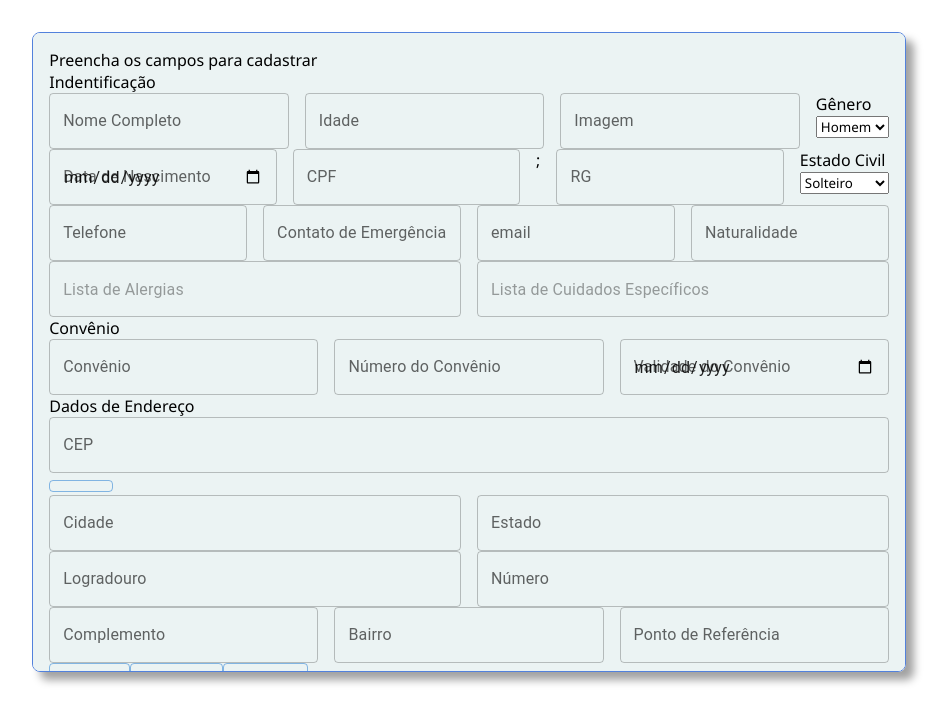
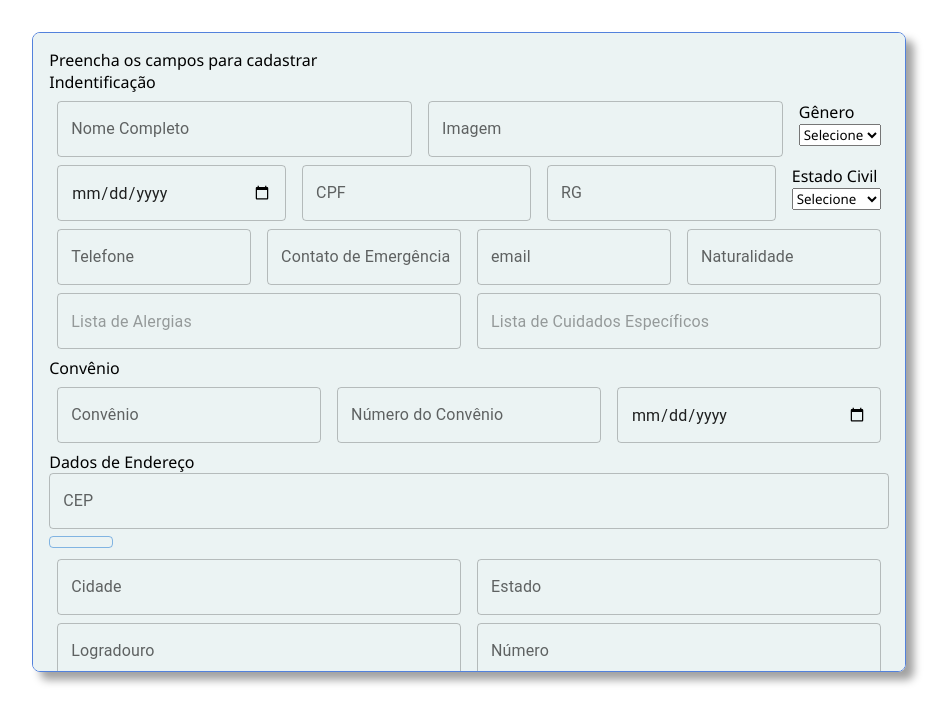
Before and after one commit to FullStack-Trindade/M3P-FrontEnd-Squad5, a React (Vite) app in the folder LifeCare/: page / in a window 1280 px wide. Shown: the top 724 px of the page, without its empty margins (171-1121 px from the left). Built offline with nearby package versions, Linux system fonts and the light colour scheme.

Commit message:
Validações simples implementado

```diff
--- a/LifeCare/src/components/FormRegisterPatient/FormRegisterPatient.component.jsx
+++ b/LifeCare/src/components/FormRegisterPatient/FormRegisterPatient.component.jsx
@@ -1,5 +1,6 @@
 import { InputComponent } from "../Input/Input.component";
 import Button from "@mui/material/Button";
+
 import { useForm } from "react-hook-form";
 import * as Styled from "./FormRegisterPatient.styles";
 
@@ -34,8 +35,6 @@ export const FormRegisterComponent = () => {
     const body = {
       ...data,
     };
-
-    await setValue("birthdate", new Date(body.birthdate));
   };
   const submitDelete = async () => {};
 
@@ -47,30 +46,25 @@ export const FormRegisterComponent = () => {
           <legend className="formTitle">Indentificação</legend>
           <Styled.FormRow>
             <InputComponent
-              id="name"
+              id="fullName"
               type="text"
               placeholder="Digite seu nome"
               label="Nome Completo"
               register={{
-                ...register("name", {
-                  required: true,
-                  minLength: 5,
-                  maxLength: 50,
+                ...register("fullName", {
+                  required: "Campo obrigatório",
+                  minLength: {
+                    value: 8,
+                    message: "Campo precisa ter acima de 8 caracteres",
+                  },
+                  maxLength: {
+                    value: 64,
+                    message: "Campo precisa ter menos de 64 caracteres",
+                  },
                 }),
               }}
-              error={errors.name}
-            />
-            <InputComponent
-              id="age"
-              type="number"
-              placeholder="Digite sua Idade"
-              label="Idade"
-              register={{
-                ...register("age", {
-                  required: true,
-                }),
-              }}
-              error={errors.age}
+              error={!!errors.fullName}
+              helperText={errors.fullName?.message}
             />
             <InputComponent
               id="url"
@@ -78,31 +72,34 @@ export const FormRegisterComponent = () => {
               placeholder="Link sua Imagem"
               label="Imagem"
               register={{
-                ...register("url", {}),
+                ...register("url"),
               }}
-              error={errors.url}
             />
 
             <div className="select">
               <label className="genderLabel" htmlFor="gender">
                 Gênero
               </label>
-              <select id="gender" {...register("gender", { required: true })}>
-                <option value="Homem">Homem</option>
-                <option value="Mulher">Mulher</option>
-                <option value="Outro">outro</option>
+              <select
+                id="gender"
+                {...register("gender", { required: "Campo obrigatório" })}
+              >
+                <option value="">Selecione</option>
+                <option value="male">Homem</option>
+                <option value="female">Mulher</option>
+                <option value="other">outro</option>
               </select>
             </div>
           </Styled.FormRow>
           <Styled.FormRow>
             <InputComponent
-              id="birthdate"
+              id="birthday"
               type="date"
-              label="Data de Nascimento"
               register={{
-                ...register("birthdate", { required: true }),
+                ...register("birthday", { required: "Campo obrigatório" }),
               }}
-              error={errors.birthdate}
+              error={!!errors.birthday}
+              helperText={errors.birthday?.message}
             />
             <InputComponent
               id="cpf"
@@ -110,36 +107,56 @@ export const FormRegisterComponent = () => {
               label="CPF"
               register={{
                 ...register("cpf", {
-                  required: true,
-                  maxLength: 11,
+                  required: "Campo obrigatório",
+                  minLength: {
+                    value: 11,
+                    message: "Campo precisa ter acima de 11 caracteres",
+                  },
+                  maxLength: {
+                    value: 14,
+                    message: "Campo precisa ter menos de 14 caracteres",
+                  },
                 }),
               }}
-              error={errors.cpf}
+              error={!!errors.cpf}
+              helperText={errors.cpf?.message}
             />
-            ;
+
             <InputComponent
               id="rg"
               type="text"
               placeholder="Digite seu RG"
               label="RG"
               register={{
-                ...register("rg", { required: true, maxLength: 11 }),
+                ...register("rg", {
+                  required: "Campo obrigatório",
+                  minLength: {
+                    value: 14,
+                    message: "Campo precisa ter acima de 14 caracteres",
+                  },
+                  maxLength: {
+                    value: 20,
+                    message: "Campo precisa ter menos de 20 caracteres",
+                  },
+                }),
               }}
-              error={errors.rg}
+              error={!!errors.rg}
+              helperText={errors.rg?.message}
             />
             <div className="select">
-              <label className="labelMstatus" htmlFor="maritalStatus">
+              <label className="civilStatus" htmlFor="civilStatus">
                 Estado Civil
               </label>
               <select
-                id="maritalStatus"
-                {...register("maritalStatus", { required: true })}
+                id="civilStatus"
+                {...register("civilStatus", { required: true })}
               >
-                <option value="Solteiro">Solteiro</option>
-                <option value="Casado">Casado</option>
-                <option value="Separado">Separado</option>
-                <option value="Divorciado">Divorciado </option>
-                <option value="Viúvo">Viúvo</option>
+                <option value="">Selecione</option>
+                <option value="single">Solteiro</option>
+                <option value="married">Casado</option>
+                <option value="separated">Separado</option>
+                <option value="divorced">Divorciado </option>
+                <option value="widowed">Viúvo</option>
               </select>
             </div>
           </Styled.FormRow>
@@ -149,18 +166,23 @@ export const FormRegisterComponent = () => {
               type="text"
               label="Telefone"
               register={{
-                ...register("telephone", { required: true }),
+                ...register("telephone", { required: "Campo obrigatório" }),
               }}
-              error={errors.telephone}
+              error={!!errors.telephone}
+              helperText={errors.telephone?.message}
             />
+
             <InputComponent
-              id="emergency"
+              id="emergencyContact"
               type="text"
               label="Contato de Emergência"
               register={{
-                ...register("emergency", { required: true }),
+                ...register("emergencyContact", {
+                  required: "Campo obrigatório",
+                }),
               }}
-              error={errors.emergency}
+              error={!!errors.emergencyContact}
+              helperText={errors.emergencyContact?.message}
             />
 
             <InputComponent
@@ -170,13 +192,15 @@ export const FormRegisterComponent = () => {
               label="email"
               register={{
                 ...register("email", {
+                  required: "Campo obrigatório",
                   validate: {
                     matchPath: (v) =>
                       /^\w+([.-]?\w+)*@\w+([.-]?\w+)*(\.\w{2,3})+$/.test(v),
                   },
                 }),
               }}
-              error={errors.email}
+              error={!!errors.email}
+              helperText={errors.email?.message}
             />
             <InputComponent
               id="nationality"
@@ -185,25 +209,40 @@ export const FormRegisterComponent = () => {
               label="Naturalidade"
               register={{
                 ...register("nationality", {
-                  required: true,
-                  minLength: 5,
-                  maxLength: 50,
+                  required: "Campo obrigatório",
+                  minLength: {
+                    value: 8,
+                    message: "Campo precisa ter acima de 5 caracteres",
+                  },
+                  maxLength: {
+                    value: 64,
+                    message: "Campo precisa ter menos de 64 caracteres",
+                  },
                 }),
               }}
-              error={errors.nationality}
+              error={!!errors.nationality}
+              helperText={errors.nationality?.message}
             />
           </Styled.FormRow>
           <Styled.FormRow>
             <InputComponent
-              id="allergies"
+              id="listOfAllergies"
               type="textarea"
               placeholder="Lista de Alergias"
               register={{
-                ...register("allergies", {
-                  maxLength: 500,
+                ...register("listOfAllergies", {
+                  minLength: {
+                    value: 1,
+                    message: "Campo precisa ter acima de 5 caracteres",
+                  },
+                  maxLength: {
+                    value: 100,
+                    message: "Campo precisa ter menos de 100 caracteres",
+                  },
                 }),
               }}
-              error={errors.allergies}
+              error={!!errors.listOfAllergies}
+              helperText={errors.listOfAllergies?.message}
             />
             <InputComponent
               id="specificCare"
@@ -211,10 +250,16 @@ export const FormRegisterComponent = () => {
               placeholder="Lista de Cuidados Específicos"
               register={{
                 ...register("specificCare", {
-                  maxLength: 500,
+                  minLength: {
+                    value: 1,
+                    message: "Campo precisa ter acima de 5 caracteres",
+                  },
+                  maxLength: {
+                    value: 100,
+                    message: "Campo precisa ter menos de 100 caracteres",
+                  },
                 }),
               }}
-              error={errors.specificCare}
             />
           </Styled.FormRow>
         </div>
@@ -223,14 +268,13 @@ export const FormRegisterComponent = () => {
 
           <Styled.FormRow>
             <InputComponent
-              id="insurance"
+              id="healthInsurance"
               type="text"
               placeholder="Unimed"
               label="Convênio"
               register={{
-                ...register("insurance"),
+                ...register("healthInsurance"),
               }}
-              error={errors.insurance}
             />
             <InputComponent
               id="insuranceNumber"
@@ -240,16 +284,13 @@ export const FormRegisterComponent = () => {
               register={{
                 ...register("insuranceNumber"),
               }}
-              error={errors.insuranceNumber}
             />
             <InputComponent
-              id="expireDate"
+              id="insuranceExpirationDate"
               type="date"
-              label="Validade do Convênio "
               register={{
-                ...register("expireDate"),
+                ...register("insuranceExpirationDate"),
               }}
-              error={errors.expireDate}
             />
           </Styled.FormRow>
         </div>
@@ -264,7 +305,6 @@ export const FormRegisterComponent = () => {
               register={{
                 ...register("cep"),
               }}
-              error={errors.cep}
             />
             <Button
               className="cepButton"
@@ -281,19 +321,15 @@ export const FormRegisterComponent = () => {
               register={{
                 ...register("city"),
               }}
-              error={errors.city}
-              readOnly
             />
             <InputComponent
               id="state"
               type="text"
               placeholder="Estado"
               label="Estado"
-              readOnly
               register={{
                 ...register("state"),
               }}
-              error={errors.state}
             />
           </Styled.FormRow>
           <Styled.FormRow>
@@ -305,8 +341,6 @@ export const FormRegisterComponent = () => {
               register={{
                 ...register("place"),
               }}
-              error={errors.place}
-              readOnly
             />
 
             <InputComponent
@@ -317,8 +351,6 @@ export const FormRegisterComponent = () => {
               register={{
                 ...register("number"),
               }}
-              error={errors.number}
-              readOnly
             />
           </Styled.FormRow>
           <Styled.FormRow>
@@ -330,8 +362,6 @@ export const FormRegisterComponent = () => {
               register={{
                 ...register("complement"),
               }}
-              error={errors.complement}
-              readOnly
             />
             <InputComponent
               id="street"
@@ -341,8 +371,6 @@ export const FormRegisterComponent = () => {
               register={{
                 ...register("street"),
               }}
-              error={errors.street}
-              readOnly
             />
             <InputComponent
               id="referencePoint"
@@ -352,8 +380,6 @@ export const FormRegisterComponent = () => {
               register={{
                 ...register("referencePoint"),
               }}
-              error={errors.referencePoint}
-              readOnly
             />
           </Styled.FormRow>
           <div>
--- a/LifeCare/src/components/FormRegisterPatient/FormRegisterPatient.styles.jsx
+++ b/LifeCare/src/components/FormRegisterPatient/FormRegisterPatient.styles.jsx
@@ -16,4 +16,5 @@ export const FormRow = styled.div`
   display: flex;
   flex-direction: row;
   gap: 1rem;
+  margin: 0.5rem;
 `;
--- a/LifeCare/src/components/Input/Input.component.jsx
+++ b/LifeCare/src/components/Input/Input.component.jsx
@@ -15,6 +15,8 @@ export const InputComponent = ({
   mask,
   as,
   onInput,
+  helperText,
+  readOnly,
 }) => {
   const [showPassword, setShowPassword] = useState(false);
 
@@ -27,14 +29,15 @@ export const InputComponent = ({
       <TextField
         id={id}
         onInput={onInput}
-        mask={mask}
         as={as}
         label={label}
+        mask={mask}
         error={error}
         type={showPassword ? "text" : type}
         placeholder={placeholder}
+        helperText={helperText}
         {...register}
-      />
+      >
         {type === "password" && (
           <Styled.Icon type="button" onClick={handleShowPassword}>
             {!showPassword ? (
@@ -44,6 +47,7 @@ export const InputComponent = ({
             )}
           </Styled.Icon>
         )}
+      </TextField>
     </Styled.InputGroup>
   );
 };
```
Lines whose indentation alone changed are shown as unchanged.
